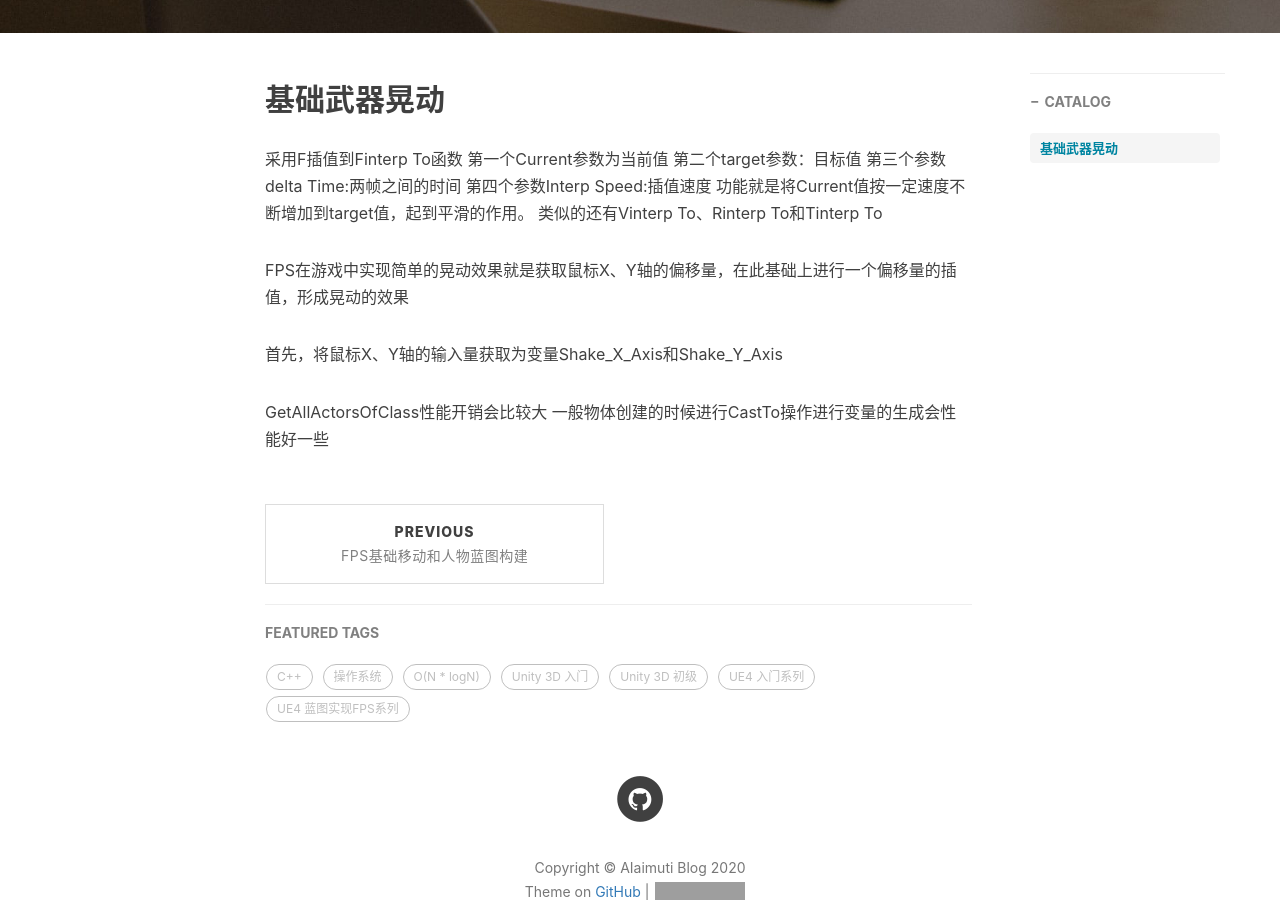
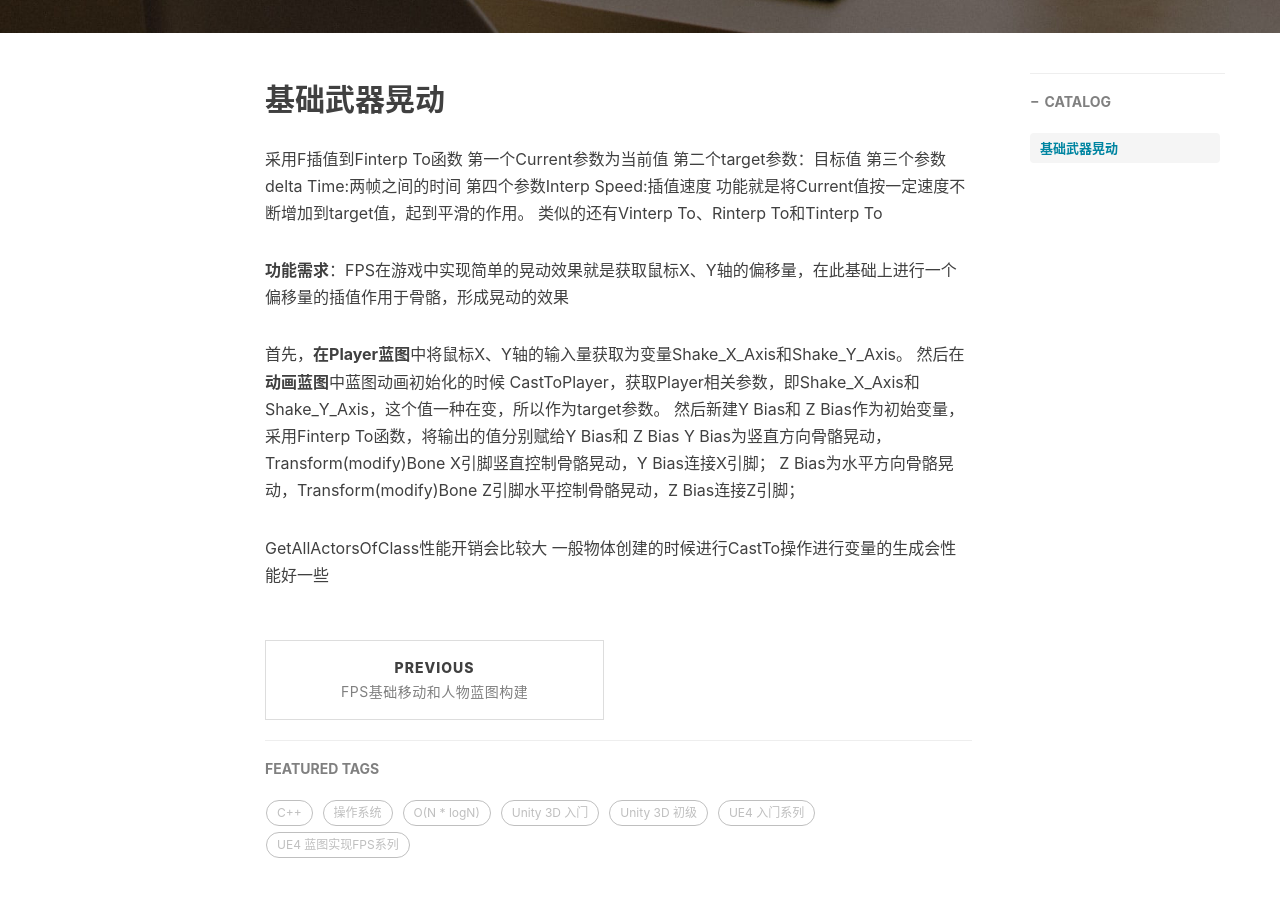
Before and after one commit to AIaimuti/aiaimuti.github.io, a Jekyll site: the page built from _posts/2020-4-16-Weapon.md, in a window 1280 px wide and 900 px high, scrolled down 490 px. Built offline with Jekyll 4.4.1, drawn with Linux system fonts in a browser that asks for light colours; nearby versions of some CDN libraries; comment, search, counter and statistics services are not loaded; grey boxes are pictures that could not be loaded.

Commit message:
Update 2020-4-16-Weapon.md

```diff
--- a/_posts/2020-4-16-Weapon.md
+++ b/_posts/2020-4-16-Weapon.md
@@ -11,6 +11,7 @@ tags:
 ---
 
 ## 基础武器晃动
+
 采用F插值到Finterp To函数
 第一个Current参数为当前值
 第二个target参数：目标值
@@ -19,9 +20,14 @@ tags:
 功能就是将Current值按一定速度不断增加到target值，起到平滑的作用。
 类似的还有Vinterp To、Rinterp To和Tinterp To
 
-FPS在游戏中实现简单的晃动效果就是获取鼠标X、Y轴的偏移量，在此基础上进行一个偏移量的插值，形成晃动的效果
+**功能需求**：FPS在游戏中实现简单的晃动效果就是获取鼠标X、Y轴的偏移量，在此基础上进行一个偏移量的插值作用于骨骼，形成晃动的效果
 
-首先，将鼠标X、Y轴的输入量获取为变量Shake_X_Axis和Shake_Y_Axis
+首先，**在Player蓝图**中将鼠标X、Y轴的输入量获取为变量Shake_X_Axis和Shake_Y_Axis。
+然后在**动画蓝图**中蓝图动画初始化的时候 CastToPlayer，获取Player相关参数，即Shake_X_Axis和Shake_Y_Axis，这个值一种在变，所以作为target参数。
+然后新建Y Bias和 Z Bias作为初始变量，采用Finterp To函数，将输出的值分别赋给Y Bias和 Z Bias
+Y Bias为竖直方向骨骼晃动，Transform(modify)Bone X引脚竖直控制骨骼晃动，Y Bias连接X引脚；
+Z Bias为水平方向骨骼晃动，Transform(modify)Bone Z引脚水平控制骨骼晃动，Z Bias连接Z引脚；
+
 
 GetAllActorsOfClass性能开销会比较大
 一般物体创建的时候进行CastTo操作进行变量的生成会性能好一些
```
